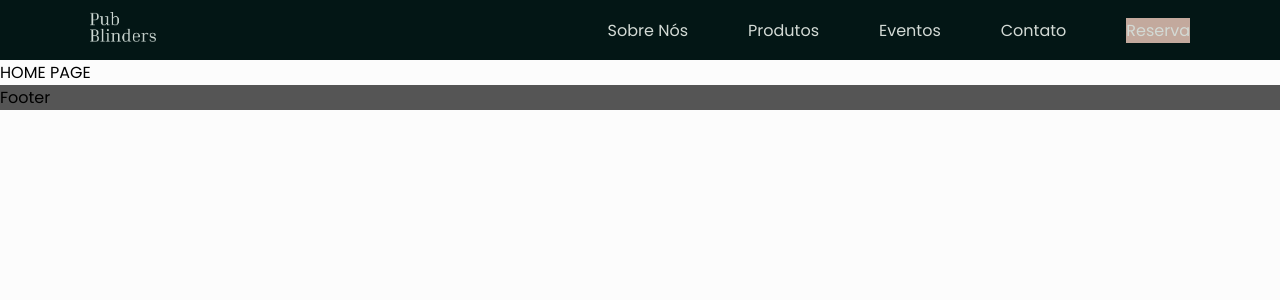
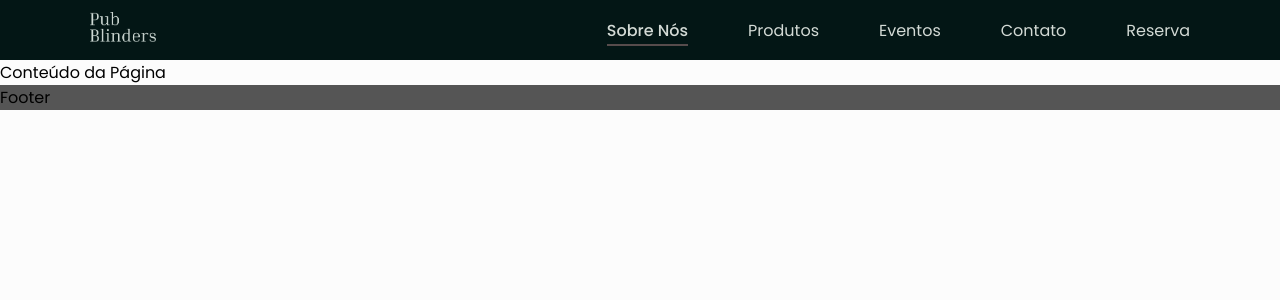
Before and after one commit to barbmariana/pub_FrontEnd_View_Part, a React (Vite) app in the folder View/my-app-react/: page / in a window 1280 px wide. Shown: the top 300 px of the page. Built offline with nearby package versions, Linux system fonts and the light colour scheme.

Commit message:
modificandoNavBar

```diff
--- a/View/my-app-react/src/Rotas/rotas.jsx
+++ b/View/my-app-react/src/Rotas/rotas.jsx
@@ -1,20 +1,19 @@
 import React from 'react';
 import { BrowserRouter, Route, Routes } from 'react-router-dom'
 import Home from '../Telas/Home/Home';
-import Navbar from '../componentes/Navbar/NavBar';
 import Eventos from '../Telas/Eventos/Evento';
-import Footer from '../componentes/Footer/Footer';
+
+
+
 class Rotas extends React.Component {
 
     render() {
         return (
             <BrowserRouter>
-                <Navbar />
                 <Routes>
-                    <Route path='/' element={<Home />} />
-                    <Route path='/eventos' element={<Eventos />} />
+                    <Route path='/' element={<Home/>} />
+                    <Route path='/eventos' element={<Eventos />}/>
                 </Routes>
-                <Footer />
             </BrowserRouter>
         )
     }
--- a/View/my-app-react/src/Telas/Home/Home.jsx
+++ b/View/my-app-react/src/Telas/Home/Home.jsx
@@ -1,4 +1,5 @@
 import React from 'react';
+import Template from '../../componentes/Template/Template';
 
 
 class Home extends React.Component {
@@ -6,9 +7,7 @@ class Home extends React.Component {
 
     render() {
         return (
-            <div>
-                HOME PAGE
-            </div>
+            <Template></Template>
         )
     }
 }
--- a/View/my-app-react/src/componentes/Navbar/NavBar.jsx
+++ b/View/my-app-react/src/componentes/Navbar/NavBar.jsx
@@ -1,8 +1,11 @@
 import { useState } from 'react'
-import { Link } from 'react-router-dom'
 import imagLogo from '../../assets/images/logo.png'
 import botaoMenu from '../../assets/images/botaoMenu.png'
-import estilos from "./navbar.module.css"
+import '../Navbar/navbar.css'
+import estilos from "../Navbar/navbar.css?inline"
+import { NavLink } from 'react-router-dom'
+
+
 
 const Navbar = () => {
   const [showNavbar, setShowNavbar] = useState(false)
@@ -12,30 +15,30 @@ const Navbar = () => {
   }
 
   return (
-    <nav className={estilos.navbar}>
-      <div className={estilos.container}>
-        <div className={estilos.logo}>
-          <img src={imagLogo} />
+    <nav className="navbar">
+      <div className="container">
+        <div className="logo">
+          <img src={imagLogo}/>
         </div>
-        <div className={estilos.menuIcon} onClick={handleShowNavbar}>
-          <img src={botaoMenu} />
+        <div className="menu-icon" onClick={handleShowNavbar}>
+            <img src={botaoMenu}/>
         </div>
-        <div className= {showNavbar ? '': estilos.navElements}>
+        <div className={`nav-elements  ${showNavbar && 'active'}`}>
           <ul>
             <li>
-              <Link to="/">Sobre Nós</Link>
+              <NavLink to="/">Sobre Nós</NavLink>
             </li>
             <li>
-              <Link to="/produtos">Produtos</Link>
+              <NavLink to="/produtos">Produtos</NavLink>
             </li>
             <li>
-              <Link to="/eventos">Eventos</Link>
+              <NavLink to="/eventos">Eventos</NavLink>
             </li>
             <li>
-              <Link to="/contato">Contato</Link>
+              <NavLink to="/contato">Contato</NavLink>
             </li>
             <li className={estilos.reservaItem}>
-              <Link to="/contact" >Reserva</Link>
+              <NavLink to="/reserva" >Reserva</NavLink>
             </li>
           </ul>
         </div>
--- a/View/my-app-react/src/componentes/Navbar/navbar.module.css
+++ b/View/my-app-react/src/componentes/Navbar/navbar.css
@@ -23,46 +23,48 @@ body {
   position: relative;
 }
 
-.logo {}
+.logo {
 
-.logo img {
-  height: 30px;
+}
+.logo img{
+    height: 30px;
 }
 
-.menuIcon {
+.menu-icon {
   display: none;
 }
 
-.navElements {}
+.nav-elements {
+}
 
-.navElements ul {
+.nav-elements ul {
   display: flex;
   justify-content: space-between;
   list-style-type: none;
 }
 
-.navElements ul li:not(:last-child) {
+.nav-elements ul li:not(:last-child) {
   margin-right: 60px;
 }
 
-.navElements ul a {
+.nav-elements ul a {
   font-size: 16px;
   font-weight: 400;
   color: #D3DAD5;
   text-decoration: none;
 }
 
-.navElements ul a.active {
+.nav-elements ul a.active {
   color: #D3DAD5;
   font-weight: 500;
   position: relative;
 }
 
-.reservaItem {
-  background-color: #C3A99D;
+.reservaItem{
+    background-color: #C3A99D;
 }
 
-.navElements ul a.active::after {
+.nav-elements ul a.active::after {
   content: '';
   position: absolute;
   bottom: -4px;
@@ -73,18 +75,18 @@ body {
 }
 
 @media (max-width: 768px) {
-  .navElements ul li:not(:last-child) {
+  .nav-elements ul li:not(:last-child) {
     margin-right: 30px;
   }
 }
 
 @media (max-width: 600px) {
-  .menuIcon {
+  .menu-icon {
     display: block;
     cursor: pointer;
   }
 
-  .navElements {
+  .nav-elements {
     position: absolute;
     right: 0;
     top: 60px;
@@ -95,16 +97,16 @@ body {
     overflow: hidden;
   }
 
-  .navElements.active {
+  .nav-elements.active {
     width: 270px;
   }
 
-  .navElements ul {
+  .nav-elements ul {
     display: flex;
     flex-direction: column;
   }
 
-  .navElements ul li {
+  .nav-elements ul li {
     margin-right: unset;
     margin-top: 22px;
   }
--- /dev/null
+++ b/View/my-app-react/src/componentes/Template/Template.jsx
@@ -0,0 +1,18 @@
+import React from "react";
+import {Container} from 'reactstrap';
+import Navbar from '../Navbar/NavBar';
+import Footer from '../Footer/Footer'
+
+
+class Template extends React.Component{
+
+    render(){
+       return <Container fluid>
+            <Navbar></Navbar>
+            <div>Conteúdo da Página</div>
+            <Footer></Footer>
+        </Container>
+    }
+}
+
+export default Template
```
